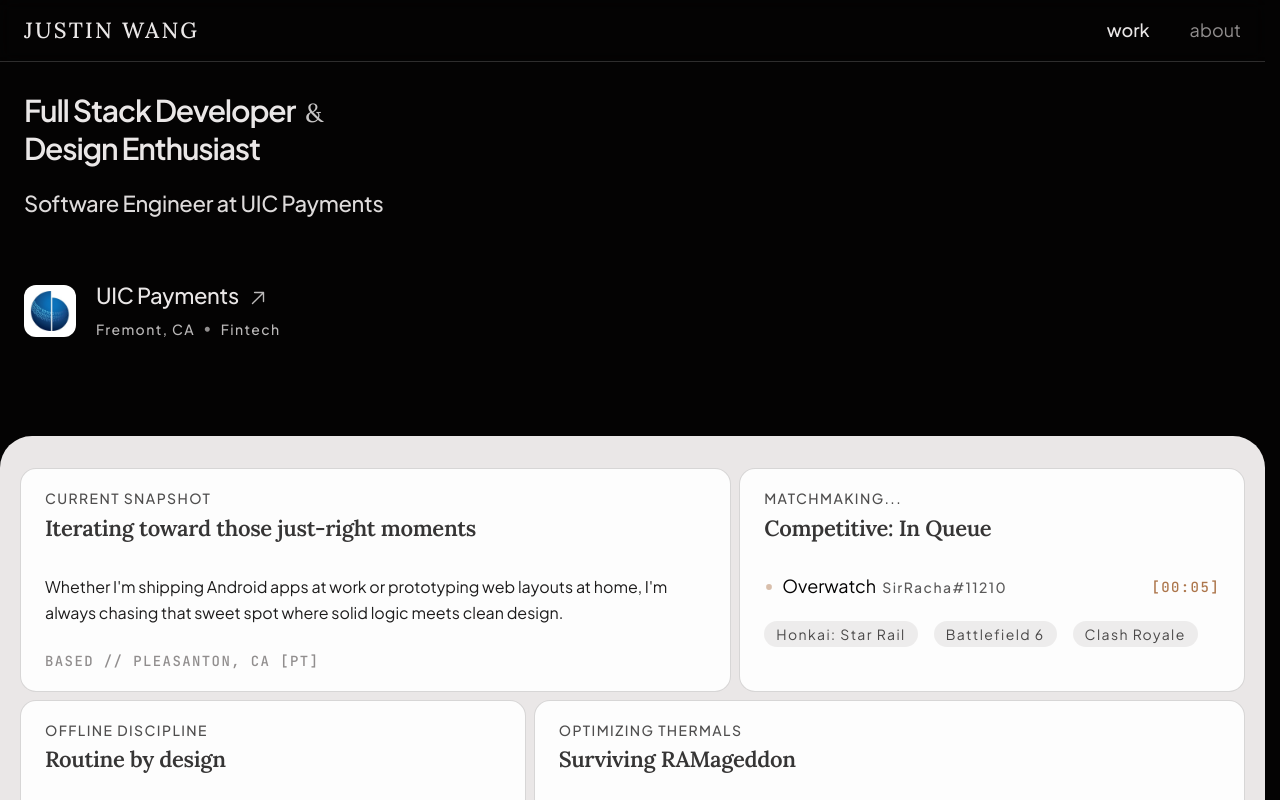
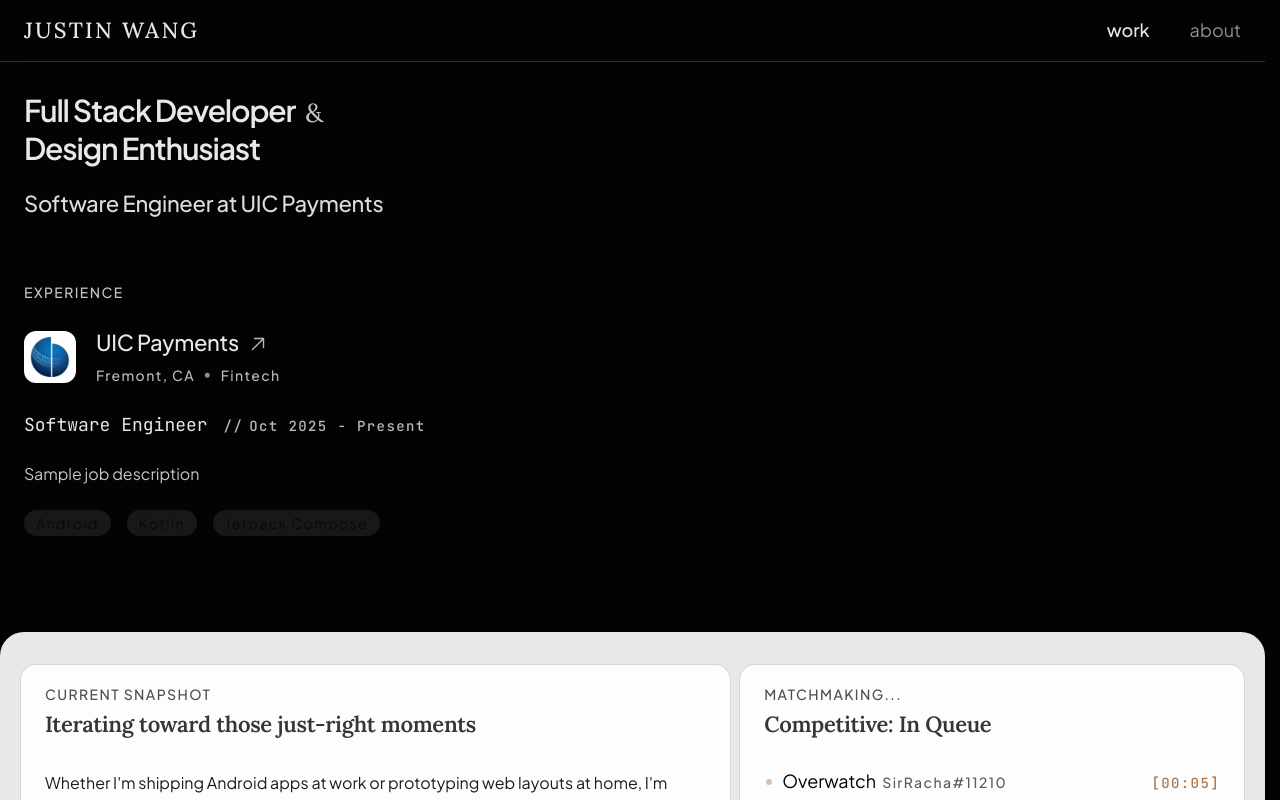
Before and after one commit to jwang9228/personal-site, a Next.js app: page / in a window 1280 px wide. Shown: the top 800 px of the page. Built offline with nearby package versions, Linux system fonts and the light colour scheme.

Commit message:
Add positions interface to experience section

```diff
--- a/src/app/components/RootPage.tsx
+++ b/src/app/components/RootPage.tsx
@@ -47,7 +47,7 @@
             <div
               ref={lightModeRef} id={ABOUT_LABEL}
               className='text-background bg-primary
-                rounded-t-2xl tablet:rounded-t-3xl laptop:rounded-t-4xl'
+                rounded-t-2xl tablet:rounded-t-3xl'
             >
               <About />
               <Footer />
--- a/src/app/components/about/Games.tsx
+++ b/src/app/components/about/Games.tsx
@@ -13,7 +13,7 @@
       <div className='flex items-center justify-between pl-xxs gap-x-sm'>
         <div className='flex items-center gap-sm min-w-0'>
           <motion.span
-            className='block size-1.5 bg-accent-dark
+            className='block size-1.5 shrink-0 bg-accent-dark
               rounded-full translate-y-px'
             animate={{
               opacity: [0.25, 1],
--- a/src/app/components/work/Experience.tsx
+++ b/src/app/components/work/Experience.tsx
@@ -1,12 +1,28 @@
-import { EXPERIENCES } from '@/app/lib/constants';
+import { EXPERIENCES, ExperienceSection, Position } from '@/app/lib/constants';
 import Image from 'next/image';
 import Link from 'next/link';
 import { PiArrowUpRight } from 'react-icons/pi';
+import PillList from '../utils/PillList';
 
 export default function Experience() {
   return (
     <ul className='flex'>
       {EXPERIENCES.map(experience => (
+        <div className='flex flex-col gap-base w-full'>
+          <ExperienceHeader experience={experience} />
+          <ul className='flex flex-col'>
+            {experience.positions.map(position => (
+              <PositionSection position={position} />
+            ))}
+          </ul>
+        </div>
+      ))}
+    </ul>
+  )
+}
+
+function ExperienceHeader({ experience } : { experience: ExperienceSection} ) {
+  return (
     <li key={experience.company} className='flex'>
       <Link
         href={experience.link}
@@ -40,7 +56,23 @@
         </div>
       </Link>
     </li>
-      ))}
-    </ul>
   )
 }
+
+function PositionSection({ position } : { position: Position }) {
+  return (
+    <section className='flex flex-col gap-y-base'>
+      <hgroup className='flex flex-col tablet:flex-row items-baseline
+        gap-x-4 gap-y-xs font-mono'
+      >
+        <h3>{position.title}</h3>
+        <span className='flex gap-x-1.5 text-xs text-primary/80'>
+          <span className='hidden tablet:block'>//</span>
+          <span>{position.duration}</span>
+        </span>
+      </hgroup>
+      <p className='text-sm text-primary/85'>{position.description}</p>
+      <PillList items={position.skills} />
+    </section>
+  )
+}
--- a/src/app/components/work/Work.tsx
+++ b/src/app/components/work/Work.tsx
@@ -10,7 +10,8 @@
   );
 
   return (
-    <section className='layout-px layout-py'>
+    <section className='flex flex-col gap-y-6 layout-px layout-py'>
+      <p className='text-xs text-primary/85 uppercase'>Experience</p>
       <Experience />
       { /* <Techstack activeLayer={activeLayer} setActiveLayer={setActiveLayer} /> */ }
     </section>
--- a/src/app/lib/constants.ts
+++ b/src/app/lib/constants.ts
@@ -5,19 +5,21 @@
 export const CURRENT_POSITION = 'Software Engineer at UIC Payments';
 
 /* Experience Interfaces */
-interface ExperienceSection {
+export interface ExperienceSection {
   company: string,
   logo: string,
   link: string,
   location: string,
-  industry: string
+  industry: string,
+  positions: Position[]
 };
 
-interface Position {
+export interface Position {
   title: string,
   duration: string,
+  description: string,
   skills: string[]
-}
+};
 
 export const EXPERIENCES: ExperienceSection[] = [
   {
@@ -26,6 +28,14 @@
     link: 'https://uicpaymentsinc.com/',
     location: 'Fremont, CA',
     industry: 'Fintech',
+    positions: [
+      {
+        title: 'Software Engineer',
+        duration: "Oct 2025 - Present",
+        description: 'Sample job description',
+        skills: ['Android', 'Kotlin', 'Jetpack Compose']
+      }
+    ]
   }
 ];
 
```
Lines whose indentation alone changed are shown as unchanged.
